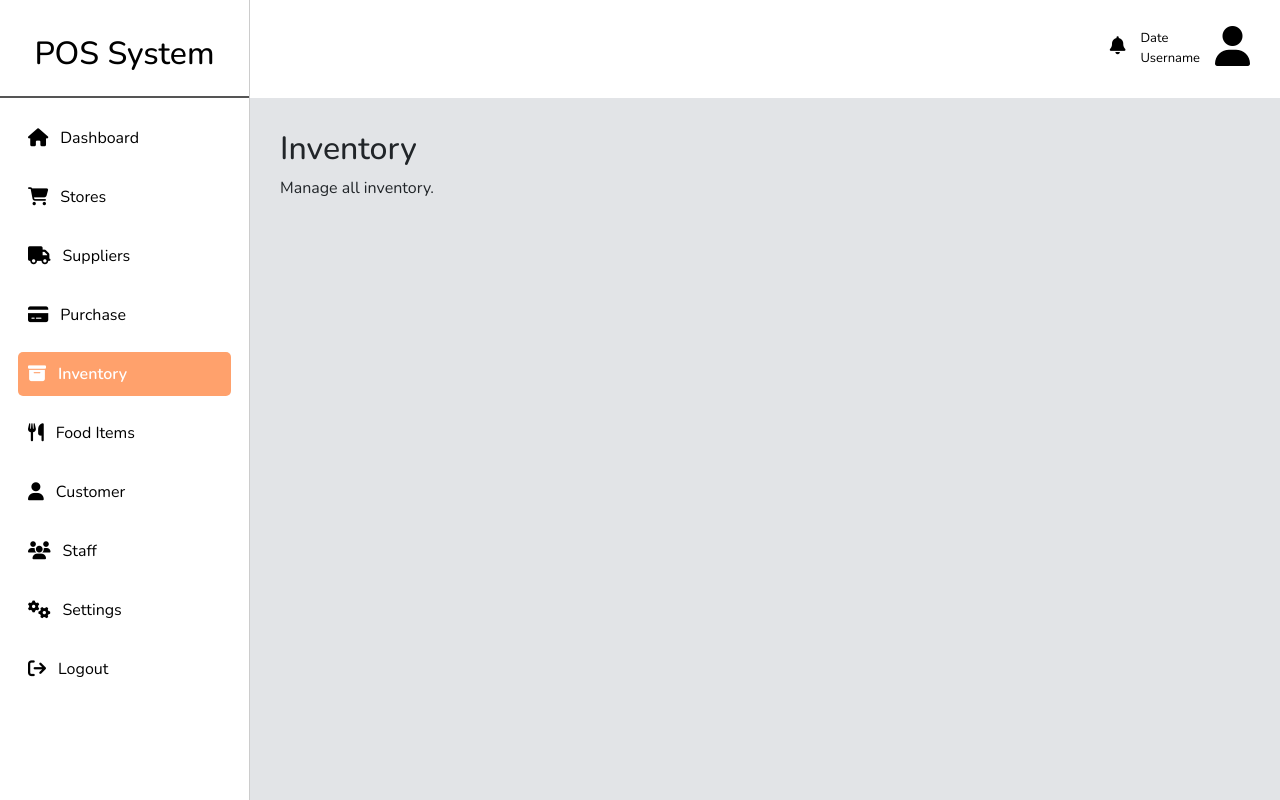
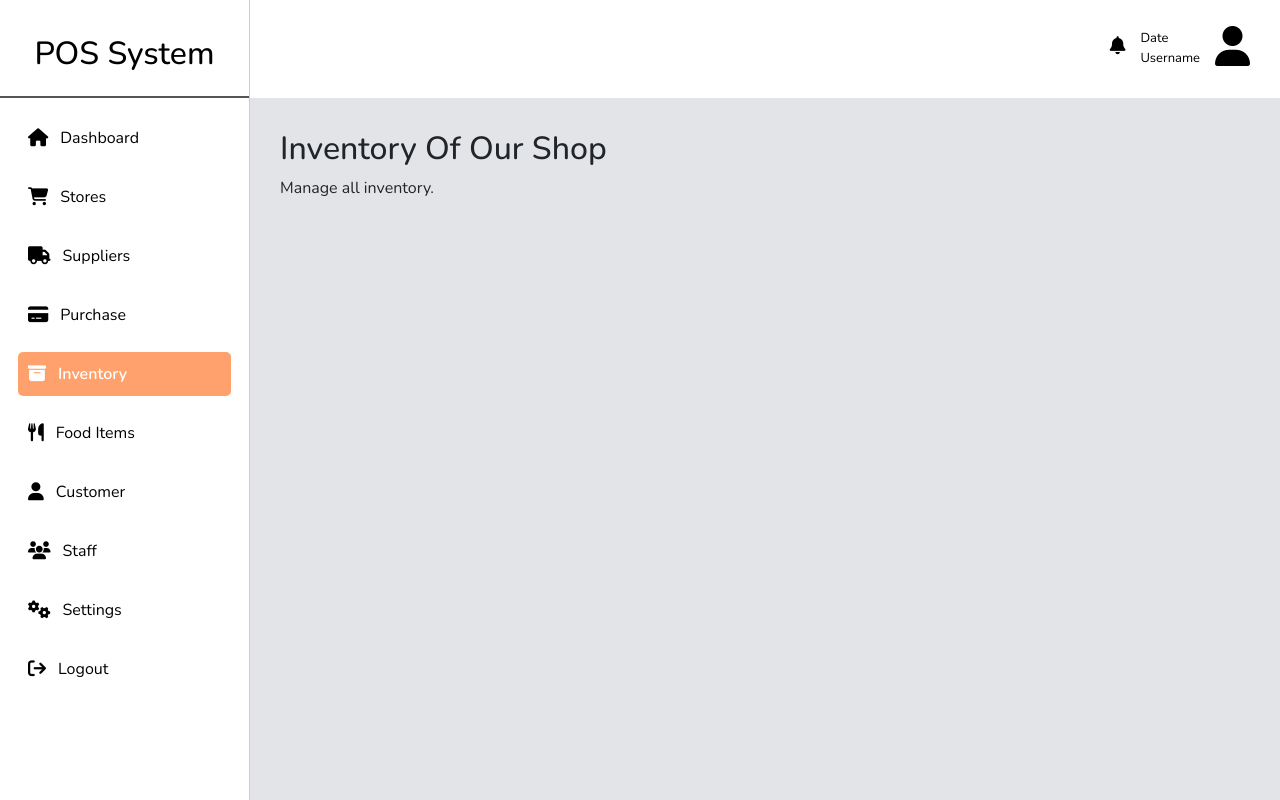
Before and after one commit to vish-2604/pos, a Django app: page /inventory/ in a window 1280 px wide. Run offline with Django 5.2, Linux system fonts and the light colour scheme.

Commit message:
update inventory

```diff
--- a/adminside/templates/adminside/inventory.html
+++ b/adminside/templates/adminside/inventory.html
@@ -1,3 +1,3 @@
 
-    <h2>Inventory</h2>
+    <h2>Inventory Of Our Shop</h2>
     <p>Manage all inventory.</p>
```
Also changed, not shown: db.sqlite3.
